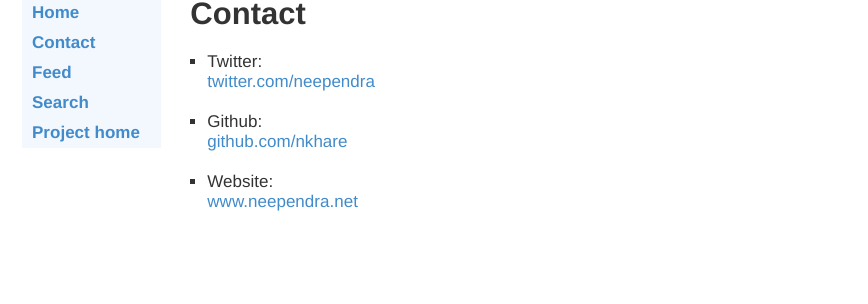
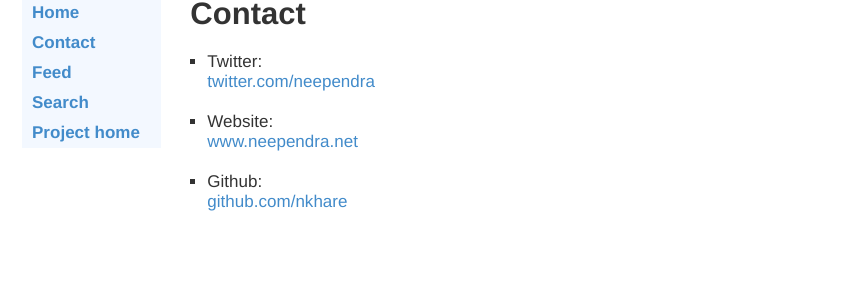
Before and after one commit to nkhare/data_and_network_containers, a Jekyll site: the page built from contact.html, in a window 1280 px wide. Shown: the part 119-423 px from the top of the page, without its empty margins (203-1071 px from the left). Built offline with Jekyll 4.4.1, drawn with Linux system fonts in a browser that asks for light colours; some web fonts are replaced; Markdown is read by kramdown in place of the engine named in the settings.

Commit message:
Updated contact page

```diff
--- a/contact.html
+++ b/contact.html
@@ -13,12 +13,12 @@
               <a href="https://twitter.com/{{site.owner.twitter}}" target="_blank">twitter.com/{{site.owner.twitter}}</a>
             </li>
             <li>
+              Website:<br />
+              <a href="{{site.owner.website}}" target="_blank">{{site.owner.website}}</a>
+            </li>
+            <li>
               Github:<br />
               <a href="https://github.com/{{site.owner.github}}" target="_blank">github.com/{{site.owner.github}}</a>
-            </li>
-            <li>
-              Website:<br />
-              <a href="https://neependra.net" target="_blank">{{site.owner.website}}</a>
             </li>
         </ul>
     </div>
```
